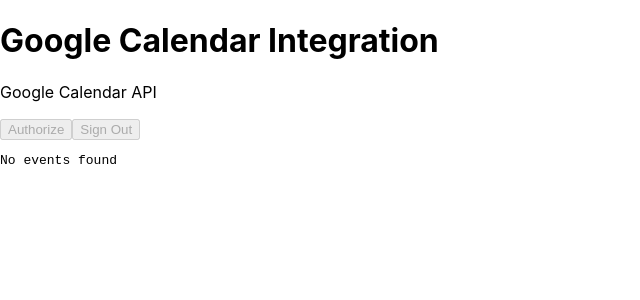
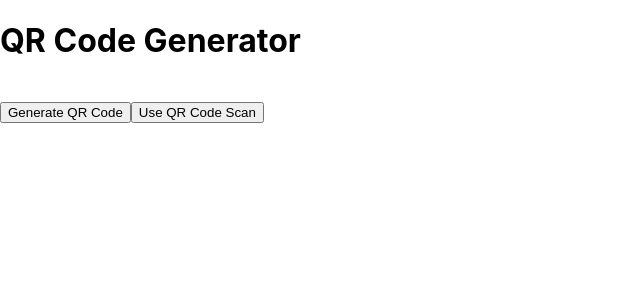
Before and after one commit to Kushankp/Sync-meet, a React (Create React App) app in the folder frontend/: page / in a window 1280 px wide. Shown: the top 300 px of the page, without its empty margins (0-640 px from the left). Built offline with nearby package versions, Linux system fonts and the light colour scheme.

Commit message:
qr code integration

```diff
--- a/frontend/src/App.js
+++ b/frontend/src/App.js
@@ -1,12 +1,17 @@
 import React from 'react';
-import GoogleCalendar from './components/GoogleCalender';
+import { BrowserRouter as Router, Routes, Route } from 'react-router-dom';
+import QRCodeGenerator from './components/QRCodeGenerator';
+import GoogleCalendar from './components/GoogleCalender'; // Import the GoogleCalendar component
 
 function App() {
   return (
-    <div className="App">
-      <h1>Google Calendar Integration</h1>
-      <GoogleCalendar />
-    </div>
+    <Router>
+      <Routes>
+        <Route path="/" element={<QRCodeGenerator />} />
+        {/* This route navigates to GoogleCalendar.js with the session ID */}
+        <Route path="/google-calendar/:sessionId" element={<GoogleCalendar />} />
+      </Routes>
+    </Router>
   );
 }
 
--- a/frontend/src/components/GoogleCalender.js
+++ b/frontend/src/components/GoogleCalender.js
@@ -1,12 +1,18 @@
 import React, { useEffect, useCallback, useState } from 'react';
 import AuthButton from './AuthButton'; // Assumes you have an AuthButton component
+import { useParams } from 'react-router-dom';
 
 function GoogleCalendar() {
   const [gapiInited, setGapiInited] = useState(false);
   const [gisInited, setGisInited] = useState(false);
   const [tokenClient, setTokenClient] = useState(null);
   const [events, setEvents] = useState([]);
+  const { sessionId } = useParams(); // Extract the session ID from the URL
 
+  useEffect(() => {
+    // You can use the sessionId here for fetching or displaying session-specific data
+    console.log('ySession ID:', sessionId);
+  }, [sessionId]);
   // Initialize Google API Client
   const gapiLoaded = useCallback(() => {
     window.gapi.load('client', async () => {
--- /dev/null
+++ b/frontend/src/components/QRCodeGenerator.js
@@ -0,0 +1,42 @@
+import React, { useState } from 'react';
+import { QRCodeCanvas } from 'qrcode.react'; // For generating the QR Code
+import { v4 as uuidv4 } from 'uuid';   // For generating unique session IDs
+import { useNavigate } from 'react-router-dom';
+
+function QRCodeGenerator() {
+  const [sessionId, setSessionId] = useState(null);
+  const navigate = useNavigate();
+
+  // Generate QR code with a unique session ID
+  const generateQRCode = () => {
+    const newSessionId = uuidv4(); // Generate a unique session ID
+    setSessionId(newSessionId);    // Save the session ID
+  };
+
+  const handleScan = () => {
+    // Navigate to the GoogleCalendar component with the session ID
+    if (sessionId) {
+      navigate(`/google-calendar/${sessionId}`); // Navigate to GoogleCalendar.js with the session ID
+    }
+  };
+
+  return (
+    <div>
+      <h1>QR Code Generator</h1>
+      <button onClick={generateQRCode}>Generate QR Code</button>
+
+      {sessionId && (
+        <div>
+          <h3>Scan the QR Code:</h3>
+          <QRCodeCanvas value={`${window.location.origin}/google-calendar/${sessionId}`} size={256} />
+        </div>
+      )}
+
+      <button onClick={handleScan} style={{ marginTop: '20px' }}>
+        Use QR Code Scan
+      </button>
+    </div>
+  );
+}
+
+export default QRCodeGenerator;
```
Also changed, not shown: frontend/src/services/googleCalenderApi.js (deleted, +0 -25 lines).
